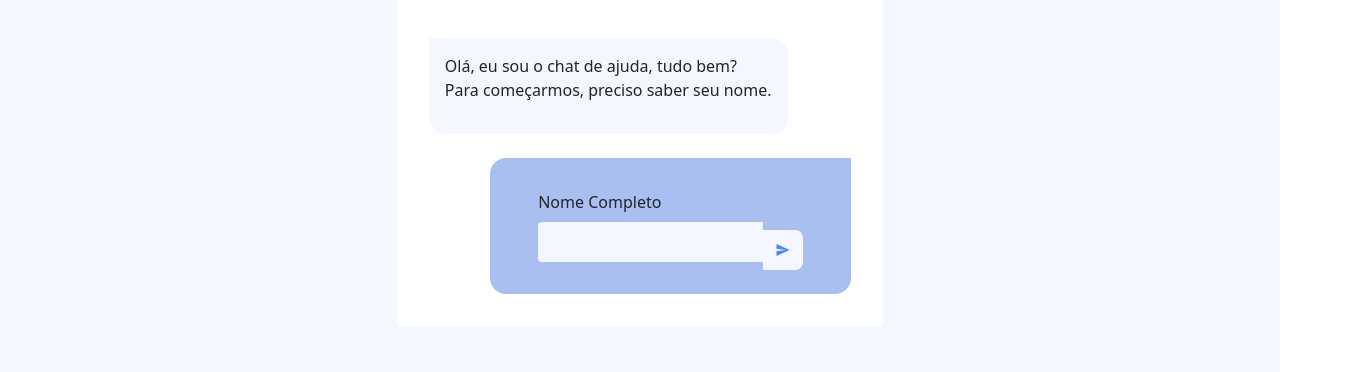
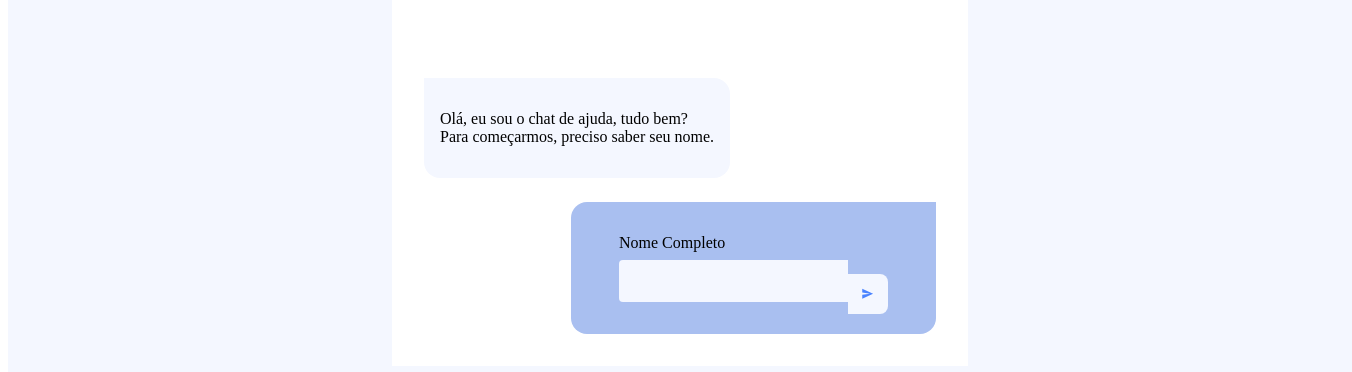
Before and after one commit to BiancaGrenzel/web-chat, a React (Create React App) app: page / in a window 1280 px wide. Shown: the part 426-798 px from the top of the page, 1352 px wide, since content can reach past the window. Built offline with nearby package versions, Linux system fonts and the light colour scheme.

Commit message:
feat: routes

```diff
--- a/src/index.tsx
+++ b/src/index.tsx
@@ -1,8 +1,7 @@
 import React from "react";
 import ReactDOM from "react-dom/client";
-import App from "./App";
-import "bootstrap/dist/css/bootstrap.min.css";
 import { DataContextProvider } from "./context";
+import Routes from "./routes";
 
 const root = ReactDOM.createRoot(
   document.getElementById("root") as HTMLElement
@@ -10,7 +9,7 @@ const root = ReactDOM.createRoot(
 root.render(
   <React.StrictMode>
     <DataContextProvider>
-      <App />
+      <Routes />
     </DataContextProvider>
   </React.StrictMode>
 );
--- /dev/null
+++ b/src/routes.tsx
@@ -0,0 +1,21 @@
+import {
+  BrowserRouter,
+  Route,
+  Routes as RoutesWrapper,
+} from "react-router-dom";
+import App from "./App";
+import Home from "./pages/Home";
+
+const Routes = () => {
+  return (
+    <BrowserRouter>
+      <RoutesWrapper>
+        <Route element={<App />}>
+          <Route index element={<Home />} />
+        </Route>
+      </RoutesWrapper>
+    </BrowserRouter>
+  );
+};
+
+export default Routes;
```
